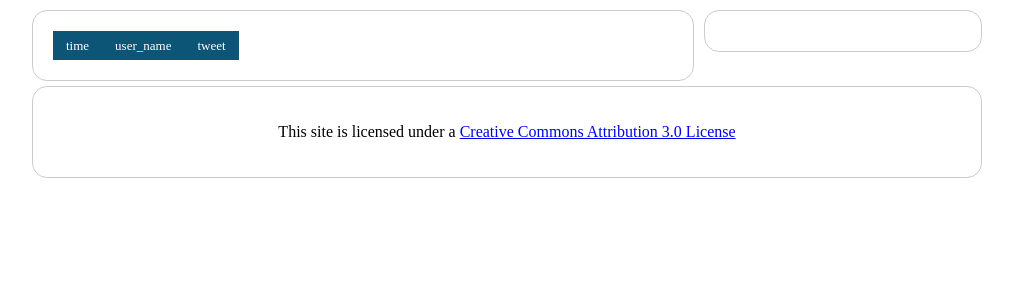
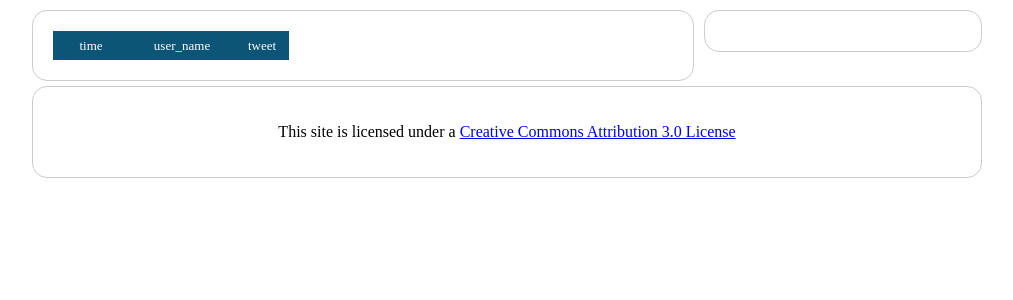
Before and after one commit to junpei0223/ComFam, a Python web app: template core/templates/user_home.html in a window 1280 px wide. Shown: the part 106-406 px from the top of the page, without its empty margins (133-1146 px from the left). Run offline with Jinja, Linux system fonts and the light colour scheme; the template is opened without the code that fills it, so the values that code supplies are empty.

Commit message:
v2.2 release

```diff
--- a/app.yaml
+++ b/app.yaml
@@ -1,6 +1,6 @@
 #application: UserAuthTest
 application: bowebutuo
-version: 2-1
+version: 2-2
 runtime: python
 api_version: 1
 
--- a/core/models.py
+++ b/core/models.py
@@ -14,29 +14,23 @@ class MyUser(DatastoreUser):
 class Tweet(db.Model):
 	# author that owns this entity.
 	author = kay.db.OwnerProperty()
-
 	# basic info.
 	tweet = db.TextProperty(required=True)
 	created = db.DateTimeProperty(auto_now_add=True)
-
 	@property
 	def created_t(self):
 		d = self.created
 		_zone = pytz.timezone('Asia/Tokyo')
 		return _zone.fromutc(d).strftime("%m/%d %H:%M")
-
 	# key-list method
 	# boards that belong to this entity.
 	boards = db.ListProperty(db.Key)
 
 
 class Board(db.Model):
-
 	# BoardObject's name
 	name = db.StringProperty()
-
 	others = db.ListProperty(db.Key)
-
 	@property
 	def tweets(self):
 		return Tweet.gql("WHERE boards = :1 ORDER BY created DESC", self.key())
--- a/core/templates/user_home.html
+++ b/core/templates/user_home.html
@@ -21,8 +21,8 @@
 				<colgroup id="tweet"></colgroup>
 				<thead>
 					<tr>
-						<td>time</td>
-						<td>user_name</td>
+						<td width="50">time</td>
+						<td width="80">user_name</td>
 						<td>tweet</td>
 					</tr>
 				</thead>
--- a/media/index.css
+++ b/media/index.css
@@ -42,7 +42,16 @@ footer {
 }
 */
 table.sample-tbl {
+	width: auto;
 	border-collapse: collapse;
+	table-layout: fixed;
+	white-space: pre;
+	white-space: pre-wrap;
+	white-space: pre-line;
+	white-space: -moz-pre-wrap;
+	word-wrap: break-word;
+	word-break: break-all;
+	overflow: auto;
 }
 table.sample-tbl td {
 	padding: 0.5em 1em 0.5em 1em;
```
Also changed, not shown: core/views.py (+2 -34 lines).
